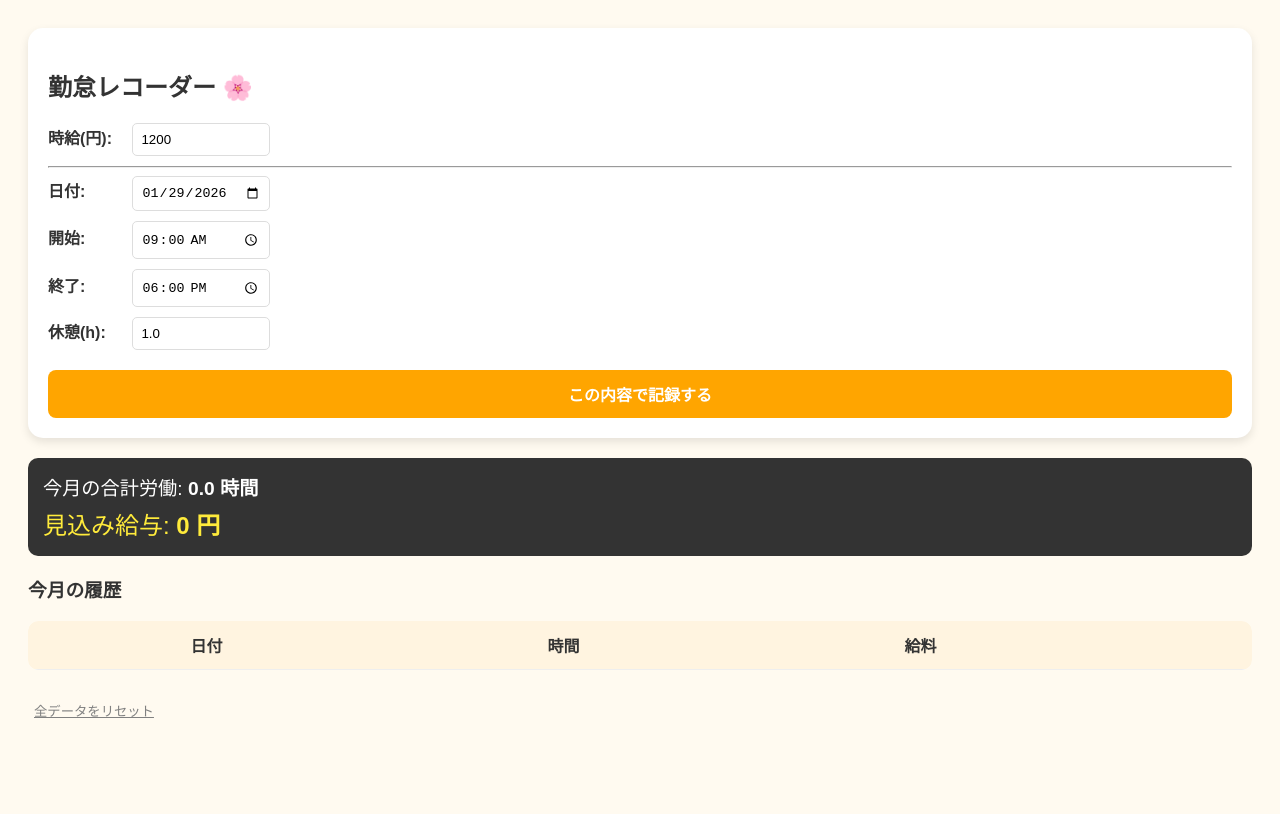
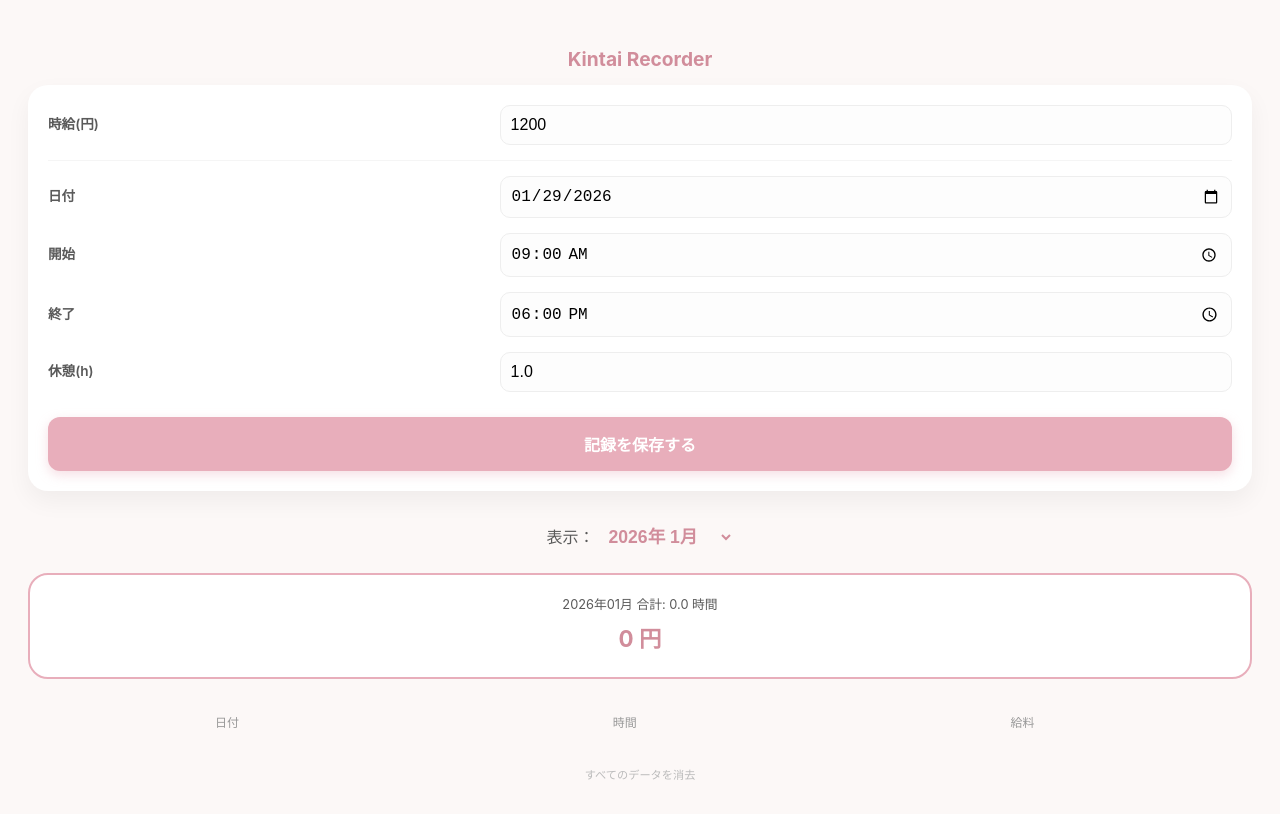
Before and after one commit to miyame0809/kintai-app, a plain HTML site: page index.html in a window 1280 px wide. Drawn offline with Linux system fonts and the light colour scheme.

Commit message:
Add files via upload

```diff
--- a/index.html
+++ b/index.html
@@ -3,131 +3,221 @@
 <head>
     <meta charset="UTF-8">
     <meta name="viewport" content="width=device-width, initial-scale=1.0">
-    <title>お母さんの給与計算レコーダー</title>
+    <link rel="manifest" href="manifest.json">
+    <title>お母さんの給与レコーダー</title>
     <style>
-        body { font-family: sans-serif; padding: 20px; background: #fffaf0; color: #333; }
-        .card { background: white; padding: 20px; border-radius: 15px; box-shadow: 0 4px 10px rgba(0,0,0,0.1); margin-bottom: 20px; }
-        .input-group { margin-bottom: 10px; }
-        label { display: inline-block; width: 80px; font-weight: bold; }
-        input { padding: 8px; border: 1px solid #ddd; border-radius: 5px; width: 120px; }
-        .btn-save { padding: 12px; background: #ffa500; border: none; color: white; border-radius: 8px; cursor: pointer; font-weight: bold; width: 100%; font-size: 16px; margin-top: 10px; }
-        .btn-save:hover { background: #ff8c00; }
-        table { width: 100%; border-collapse: collapse; background: white; border-radius: 10px; overflow: hidden; }
-        th, td { border-bottom: 1px solid #eee; padding: 12px; text-align: center; }
-        th { background: #fff4e0; }
-        .total-box { background: #333; color: white; padding: 15px; border-radius: 10px; margin-top: 20px; }
-        .delete-btn { color: #ff4d4d; border: none; background: none; cursor: pointer; font-weight: bold; }
+        :root {
+            --primary-color: #e8aebb;
+            --bg-color: #fcf8f7;
+            --accent-color: #d18d9b;
+            --text-color: #5a5a5a;
+        }
+
+        body {
+            font-family: -apple-system, BlinkMacSystemFont, "Segoe UI", Roboto, sans-serif;
+            padding: 20px;
+            background-color: var(--bg-color);
+            color: var(--text-color);
+            line-height: 1.6;
+        }
+
+        h2 { text-align: center; color: var(--accent-color); font-size: 1.2rem; margin-bottom: 10px; }
+
+        .card {
+            background: white;
+            padding: 20px;
+            border-radius: 20px;
+            box-shadow: 0 10px 25px rgba(0,0,0,0.05);
+            margin-bottom: 25px;
+        }
+
+        .input-group {
+            margin-bottom: 15px;
+            display: flex;
+            align-items: center;
+            justify-content: space-between;
+        }
+
+        label { font-weight: 600; font-size: 0.85rem; }
+
+        input, select {
+            padding: 10px;
+            border: 1px solid #eee;
+            border-radius: 10px;
+            width: 60%;
+            background: #fdfdfd;
+            font-size: 1rem;
+            outline: none;
+        }
+
+        .btn-save {
+            padding: 15px;
+            background: var(--primary-color);
+            border: none;
+            color: white;
+            border-radius: 12px;
+            cursor: pointer;
+            font-weight: bold;
+            width: 100%;
+            font-size: 1rem;
+            box-shadow: 0 4px 12px rgba(232, 174, 187, 0.4);
+            margin-top: 10px;
+        }
+
+        .total-box {
+            background: white;
+            padding: 20px;
+            border-radius: 20px;
+            text-align: center;
+            border: 2px solid var(--primary-color);
+            margin-bottom: 25px;
+        }
+
+        .total-hours { font-size: 0.8rem; margin-bottom: 5px; }
+        .total-salary { font-size: 1.4rem; color: var(--accent-color); font-weight: bold; }
+
+        /* 月選択のデザイン */
+        .month-filter {
+            text-align: center;
+            margin-bottom: 15px;
+        }
+        .month-filter select {
+            width: auto;
+            border: none;
+            background: none;
+            font-weight: bold;
+            color: var(--accent-color);
+            font-size: 1.1rem;
+            cursor: pointer;
+        }
+
+        table { width: 100%; border-collapse: separate; border-spacing: 0 8px; }
+        th { font-size: 0.75rem; color: #999; text-align: center; font-weight: normal; }
+        td { background: white; padding: 12px; text-align: center; font-size: 0.85rem; }
+        td:first-child { border-radius: 12px 0 0 12px; }
+        td:last-child { border-radius: 0 12px 12px 0; }
+
+        .delete-btn { color: #ccc; border: none; background: none; font-size: 1.2rem; }
     </style>
 </head>
 <body>
 
+    <h2>Kintai Recorder</h2>
+
     <div class="card">
-    <h2>勤怠レコーダー 🌸</h2>
         <div class="input-group">
-        <label>時給(円):</label>
-        <input type="number" id="wage" value="1200" onchange="showData()">
+            <label>時給(円)</label>
+            <input type="number" id="wage" value="1200" onchange="updateWage()">
         </div>
-    <hr>
-    <div class="input-group">
-        <label>日付:</label>
-        <input type="date" id="date">
-    </div>
-    <div class="input-group">
-        <label>開始:</label>
-        <input type="time" id="start" value="09:00">
-    </div>
-    <div class="input-group">
-        <label>終了:</label>
-        <input type="time" id="end" value="18:00">
-    </div>
-    <div class="input-group">
-        <label>休憩(h):</label>
-        <input type="number" id="break" value="1.0" step="0.5">
-    </div>
-    <button class="btn-save" onclick="saveData()">この内容で記録する</button>
+        <hr style="border: 0; border-top: 1px solid #f5f5f5; margin: 15px 0;">
+        <div class="input-group"><label>日付</label><input type="date" id="date"></div>
+        <div class="input-group"><label>開始</label><input type="time" id="start" value="09:00"></div>
+        <div class="input-group"><label>終了</label><input type="time" id="end" value="18:00"></div>
+        <div class="input-group"><label>休憩(h)</label><input type="number" id="break" value="1.0" step="0.5"></div>
+        <button class="btn-save" onclick="saveData()">記録を保存する</button>
     </div>
 
-<div id="totalArea" class="total-box">
+    <div class="month-filter">
+        表示：<select id="displayMonth" onchange="showData()"></select>
     </div>
 
-<h3>今月の履歴</h3>
-<table id="recordTable">
-    <tr><th>日付</th><th>時間</th><th>給料</th><th></th></tr>
-</table>
+    <div id="totalArea" class="total-box"></div>
 
-<button onclick="clearData()" style="margin-top:30px; background:none; border:none; color:gray; text-decoration:underline; cursor:pointer;">全データをリセット</button>
+    <table id="recordTable"></table>
+
+    <div style="text-align: center; margin-top: 20px;">
+        <button onclick="clearData()" style="color:#bbb; border:none; background:none; font-size:0.7rem;">すべてのデータを消去</button>
+    </div>
 
     <script>
         window.onload = function() {
-        const today = new Date().toISOString().split('T')[0];
+            const now = new Date();
+            const today = now.toISOString().split('T')[0];
             document.getElementById('date').value = today;
 
-        // 保存されていた時給があれば読み込む
+            // 月選択メニューを作成（前後6ヶ月分）
+            const select = document.getElementById('displayMonth');
+            for (let i = -6; i <= 6; i++) {
+                const d = new Date(now.getFullYear(), now.getMonth() + i, 1);
+                const val = `${d.getFullYear()}-${(d.getMonth() + 1).toString().padStart(2, '0')}`;
+                const text = `${d.getFullYear()}年 ${d.getMonth() + 1}月`;
+                const opt = new Option(text, val);
+                if (i === 0) opt.selected = true; // 今月を選択状態に
+                select.add(opt);
+            }
+
             const savedWage = localStorage.getItem('hourlyWage');
             if(savedWage) document.getElementById('wage').value = savedWage;
 
             showData();
         };
 
+        function updateWage() {
+            localStorage.setItem('hourlyWage', document.getElementById('wage').value);
+            showData();
+        }
+
         function saveData() {
             const date = document.getElementById('date').value;
             const start = document.getElementById('start').value;
             const end = document.getElementById('end').value;
             const rest = parseFloat(document.getElementById('break').value);
-        const wage = parseInt(document.getElementById('wage').value);
-
-        if(!date || !start || !end) { alert("入力漏れがあるよ！"); return; }
+            if(!date || !start || !end) { alert("入力してね！"); return; }
 
             const s = start.split(':');
             const e = end.split(':');
             const diff = (parseInt(e[0]) + parseInt(e[1])/60) - (parseInt(s[0]) + parseInt(s[1])/60) - rest;
-
-        if (diff < 0) { alert("時間がマイナスだよ！"); return; }
+            if (diff < 0) { alert("時間が変だよ！"); return; }
 
             const records = JSON.parse(localStorage.getItem('workRecords') || '[]');
             records.push({ date, hours: diff.toFixed(1) });
             records.sort((a, b) => new Date(a.date) - new Date(b.date));
+            localStorage.setItem('workRecords', JSON.stringify(records));
 
-        localStorage.setItem('workRecords', JSON.stringify(records));
-        localStorage.setItem('hourlyWage', wage); // 時給を保存
-
+            // 保存した日付の月に自動で切り替える
+            document.getElementById('displayMonth').value = date.substring(0, 7);
             showData();
-        alert("保存したよ！お疲れ様✨");
+            alert("保存しました🌸");
         }
 
         function showData() {
             const records = JSON.parse(localStorage.getItem('workRecords') || '[]');
             const wage = parseInt(document.getElementById('wage').value) || 0;
+            const selectedMonth = document.getElementById('displayMonth').value; // YYYY-MM
             const table = document.getElementById('recordTable');
             const totalArea = document.getElementById('totalArea');
 
             table.innerHTML = '<tr><th>日付</th><th>時間</th><th>給料</th><th></th></tr>';
             let totalHours = 0;
 
-        records.forEach((r, index) => {
+            // 選択された月のデータだけを抽出
+            const filteredRecords = records.filter(r => r.date.startsWith(selectedMonth));
+
+            filteredRecords.forEach((r, index) => {
+                // 元の配列(records)でのインデックスを探す（削除用）
+                const originalIndex = records.indexOf(r);
                 const row = table.insertRow();
                 const daySalary = Math.floor(parseFloat(r.hours) * wage);
 
-            row.insertCell(0).innerText = r.date.split('-').slice(1).join('/'); // 月/日で表示
+                row.insertCell(0).innerText = r.date.split('-')[2] + "日"; // 日付のみ表示
                 row.insertCell(1).innerText = r.hours + "h";
                 row.insertCell(2).innerText = daySalary.toLocaleString() + "円";
 
-            // 削除ボタン
                 const delCell = row.insertCell(3);
-            delCell.innerHTML = `<button class="delete-btn" onclick="deleteLine(${index})">✕</button>`;
+                delCell.innerHTML = `<button class="delete-btn" onclick="deleteLine(${originalIndex})">×</button>`;
 
                 totalHours += parseFloat(r.hours);
             });
 
             const totalSalary = Math.floor(totalHours * wage);
             totalArea.innerHTML = `
-            <div style="font-size:1.2em; margin-bottom:5px;">今月の合計労働: <b>${totalHours.toFixed(1)} 時間</b></div>
-            <div style="font-size:1.5em; color:#ffeb3b;">見込み給与: <b>${totalSalary.toLocaleString()} 円</b></div>
+                <div class="total-hours">${selectedMonth.replace('-', '年')}月 合計: ${totalHours.toFixed(1)} 時間</div>
+                <div class="total-salary">${totalSalary.toLocaleString()} 円</div>
             `;
         }
 
         function deleteLine(index) {
-        if(!confirm("この日の記録を消す？")) return;
+            if(!confirm("この記録を消してもいい？")) return;
             const records = JSON.parse(localStorage.getItem('workRecords') || '[]');
             records.splice(index, 1);
             localStorage.setItem('workRecords', JSON.stringify(records));
@@ -135,7 +225,7 @@
         }
 
         function clearData() {
-        if(confirm("全部消しちゃうよ？いい？")) {
+            if(confirm("【注意】すべての月のデータが消えます！本当にいい？")) {
                 localStorage.removeItem('workRecords');
                 showData();
             }
```
Lines whose indentation alone changed are shown as unchanged.
